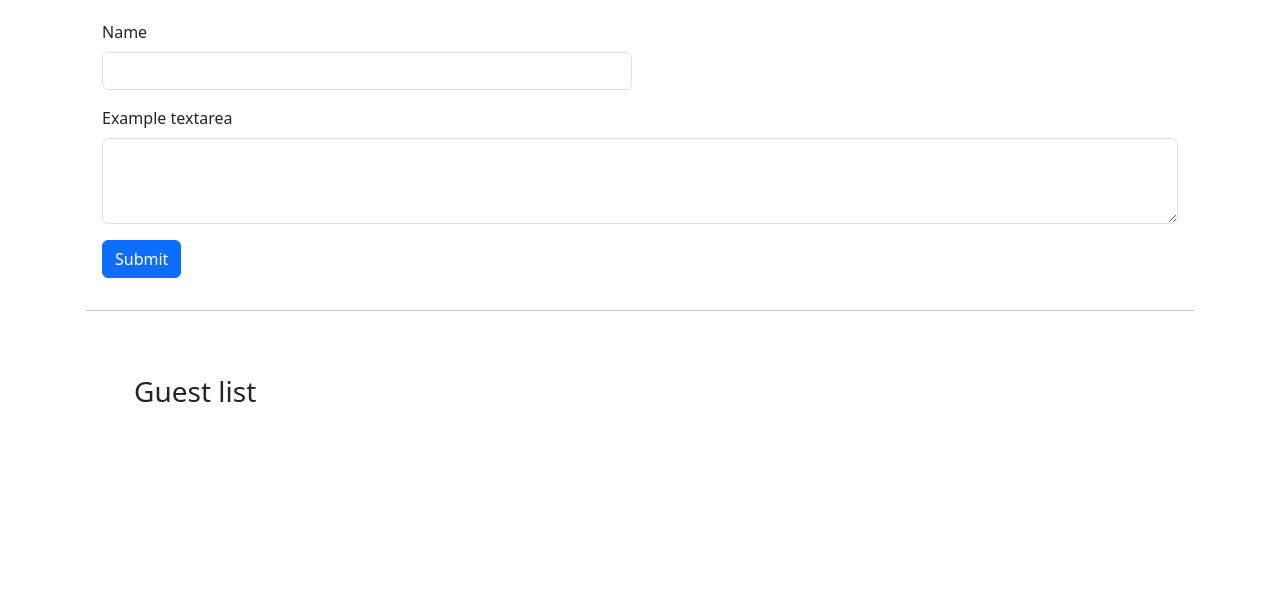
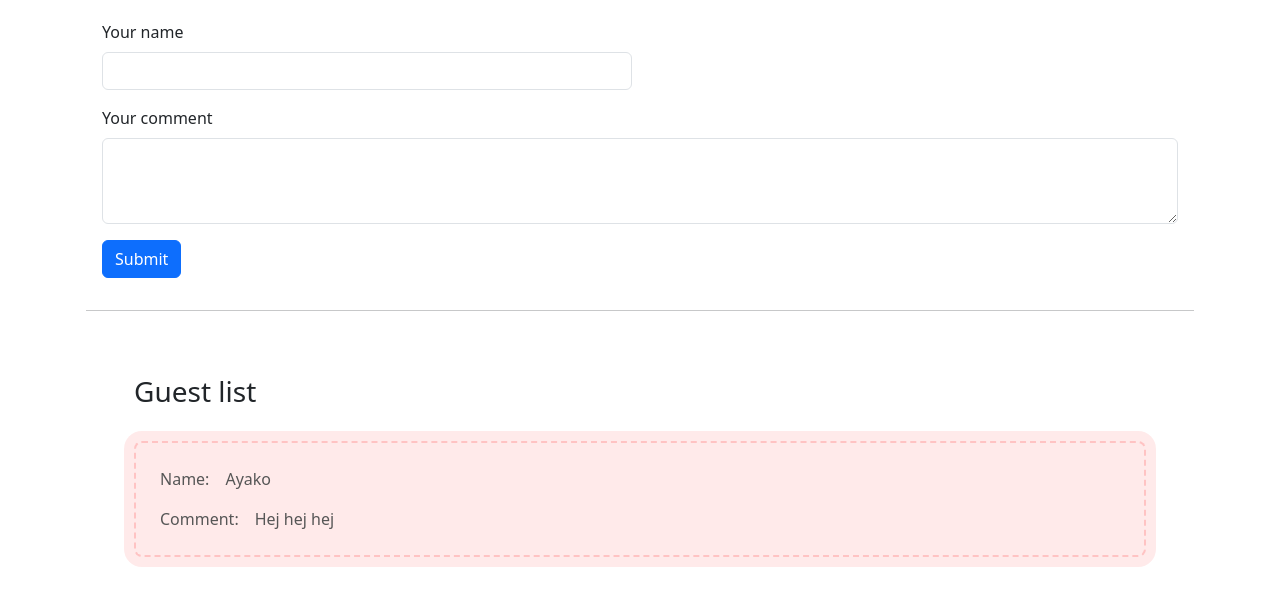
Before and after one commit to miwgu/FWK23S_Node.js_G-stbok, a plain HTML site: page guestbook.html in a window 1280 px wide. Shown: the part 58-664 px from the top of the page. Drawn offline with nearby package versions, Linux system fonts and the light colour scheme.

Commit message:
Add js and css chage guestlist box design with css

```diff
--- a/guestbook.html
+++ b/guestbook.html
@@ -4,6 +4,7 @@
     <meta charset="UTF-8" />
     <meta name="viewport" content="width=device-width, initial-scale=1.0" />
     <link href="https://cdn.jsdelivr.net/npm/bootstrap@5.3.2/dist/css/bootstrap.min.css" rel="stylesheet" integrity="sha384-T3c6CoIi6uLrA9TneNEoa7RxnatzjcDSCmG1MXxSR1GAsXEV/Dwwykc2MPK8M2HN" crossorigin="anonymous">
+    <link rel="stylesheet" href="style.css">
     <title>Guest book</title>
   </head>
   <body>
@@ -12,17 +13,16 @@
       <h2>Välkommen our guests!</h2>
 
 
-
     <div class="container p-3">
 
     <form class="row g-3" action="/addguest" method="post" >
       <div class="col-md-6">
-        <label for="inputName" class="form-label">Name</label>
+        <label for="inputName" class="form-label">Your name</label>
         <input name="name" type="name" class="form-control" id="inputName">
       </div>
 
       <div class="col-12">
-        <label for="inputComment" class="form-label">Example textarea</label>
+        <label for="inputComment" class="form-label">Your comment</label>
         <textarea name="comment" class="form-control" id="inputComment" rows="3"></textarea>
       </div>
       <div class="col-12">
@@ -36,16 +36,16 @@
 
     <!-- ***Here printout all guest info*** -->
 
-    <!--<div class="container p-3" >
-      <div class="row" style="background-color:rgb(246, 218, 235);">
-        <div class="col-md-12">
-          <p class="font-weight-bold">Ayako</p>
+    <div class="container p-3 box" >
+      <div class="row" >
+        <div class="col-md-12" style="display:flex;">
+          <p class="p-2">Name:</p><p class="p-2">Ayako</p>
         </div>
-        <div class="col-md-12">
-          <p>Hej hej hej</p>
+        <div class="col-md-12" style="display:flex;">
+          <p class="p-2">Comment:</p><p class="p-2">Hej hej hej</p>
         </div>
       </div>
-    </div>-->
+    </div>
 
   </div>
 
--- /dev/null
+++ b/style.css
@@ -0,0 +1,13 @@
+.box {
+    padding: 0.2em 0.5em;
+    margin: 2em 0;
+    color: #565656;
+    background: #ffeaea;
+    box-shadow: 0px 0px 0px 10px #ffeaea;
+    border: dashed 2px #ffc3c3;
+    border-radius: 8px;
+}
+.box p {
+    margin: 0;
+    padding: 0;
+}
```
Also changed, not shown: index.js (added, +95 -0 lines).
